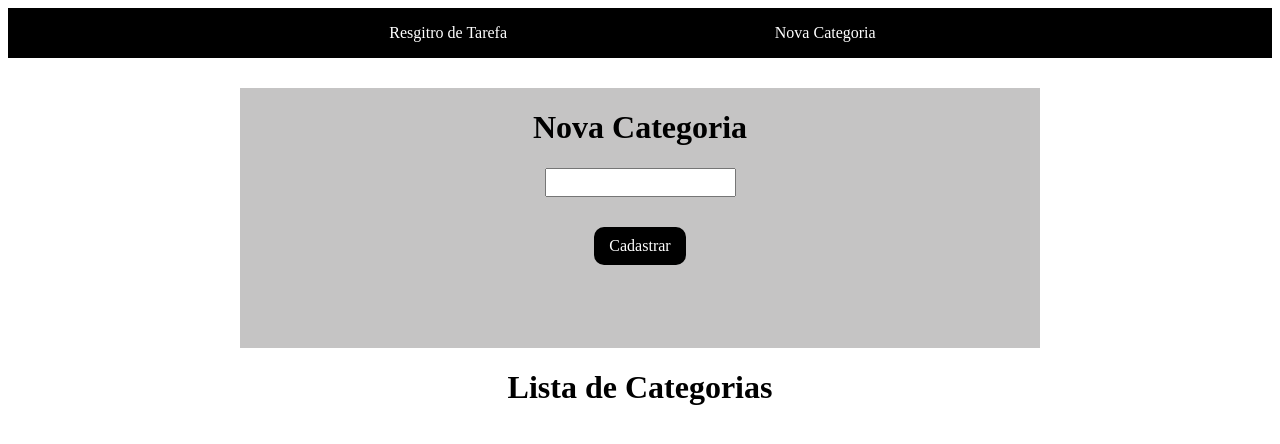
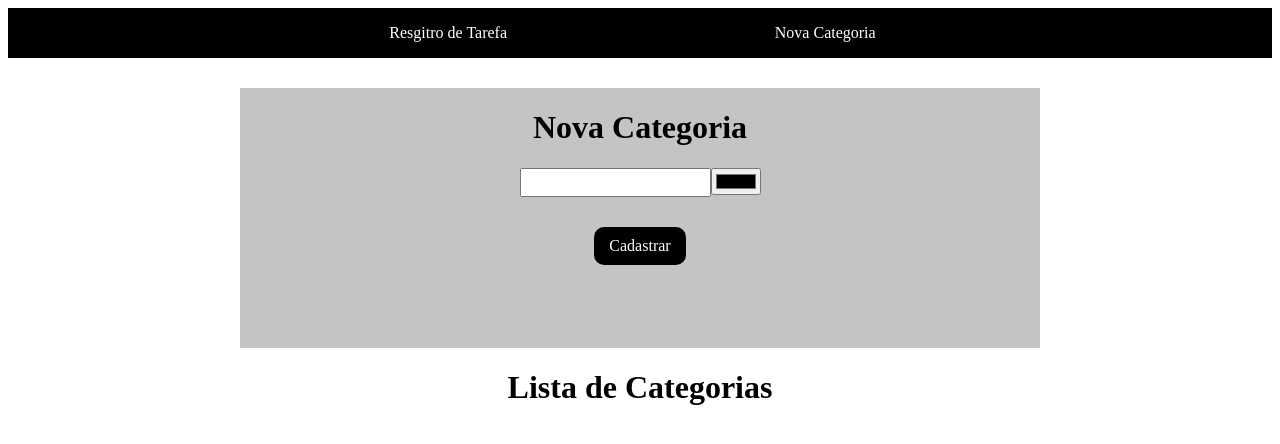
Before and after one commit to gustavogorges/to-do, an Angular app: page /novaCategoria in a window 1280 px wide. Shown: the top 444 px of the page. Built offline with nearby package versions, Linux system fonts and the light colour scheme.

Commit message:
implementa input de cor, e cores no localStorage porém não funcional

```diff
--- a/src/app/modal/modal.component.css
+++ b/src/app/modal/modal.component.css
@@ -12,6 +12,10 @@
   display: flex;
   width: 100%;
   justify-content: center;
+}
+
+.inputs{
+  display: flex;
 }
 
 .botaoFecharModal {
--- a/src/app/modal/modal.component.html
+++ b/src/app/modal/modal.component.html
@@ -1,7 +1,10 @@
 <div class="flexTarefa">
   <div class="modalNovaTarefa">
     <h1 class="modalTitle">Nova Categoria</h1>
-    <input class="inputNovaTarefa" [(ngModel)]="tarefaTipo" type="text" />
+    <div class="inputs">
+      <input class="inputNovaTarefa" [(ngModel)]="tarefaTipo" type="text" />
+      <input class="inputColor" type="color" [(ngModel)]="tarefaCor">
+    </div>
     <a class="botaoFecharModal" (click)="cadastrarTipo()">Cadastrar</a>
   </div>
 </div>
--- a/src/app/modal/modal.component.ts
+++ b/src/app/modal/modal.component.ts
@@ -8,7 +8,9 @@ import { AppComponent } from "../app.component";
 })
 export class ModalComponent implements OnInit {
   categoriasGeral: String[] = [];
+  coresGeral: String[] = [];
   tarefaTipo: string;
+  tarefaCor: string;
 
   constructor() {}
 
@@ -38,9 +40,10 @@ export class ModalComponent implements OnInit {
   }
 
   cadastrarTipo(): void {
-    console.log(this.categoriasGeral, this.tarefaTipo);
+    this.coresGeral.push(this.tarefaCor);
     this.categoriasGeral.push(this.tarefaTipo);
-    console.log(this.categoriasGeral);
+
+    localStorage.setItem("CoresGeral", JSON.stringify(this.coresGeral));
     localStorage.setItem(
       "CategoriasGeral",
       JSON.stringify(this.categoriasGeral)
--- a/src/app/regitro/regitro.component.ts
+++ b/src/app/regitro/regitro.component.ts
@@ -14,6 +14,7 @@ interface Tarefa {
 export class RegitroComponent implements OnInit {
   tarefasGeral: Tarefa[] = [];
   categoriasGeral: String[] = [];
+  coresGeral: String[] = [];
 
   mostraInput: boolean = true;
   mostraTarefa: boolean = true;
@@ -25,6 +26,7 @@ export class RegitroComponent implements OnInit {
 
   ngOnInit() {
     this.categoriasGeral = JSON.parse(localStorage.getItem("CategoriasGeral"));
+    this.coresGeral = JSON.parse(localStorage.getItem("CoresGeral"));
 
     if (localStorage.getItem("TarefasGeral") != null) {
       this.tarefasGeral = JSON.parse(localStorage.getItem("TarefasGeral"));
```
